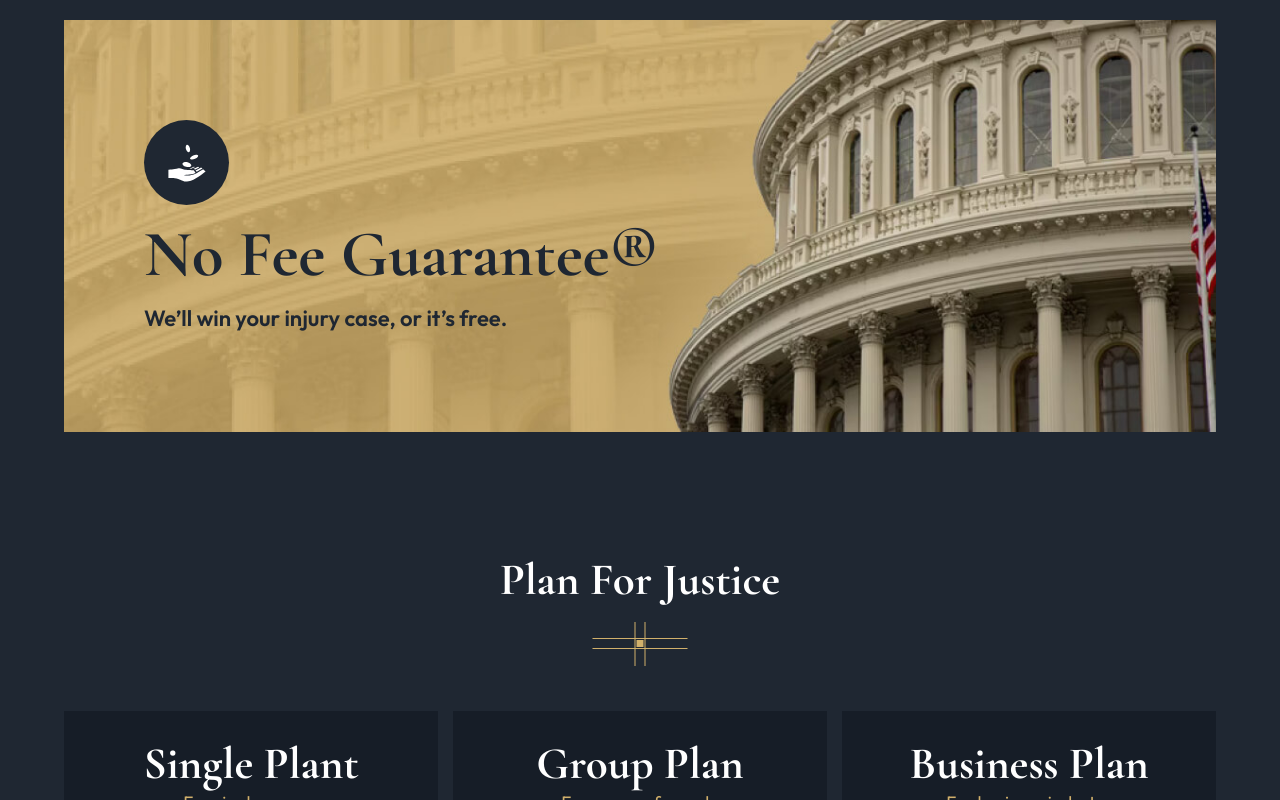
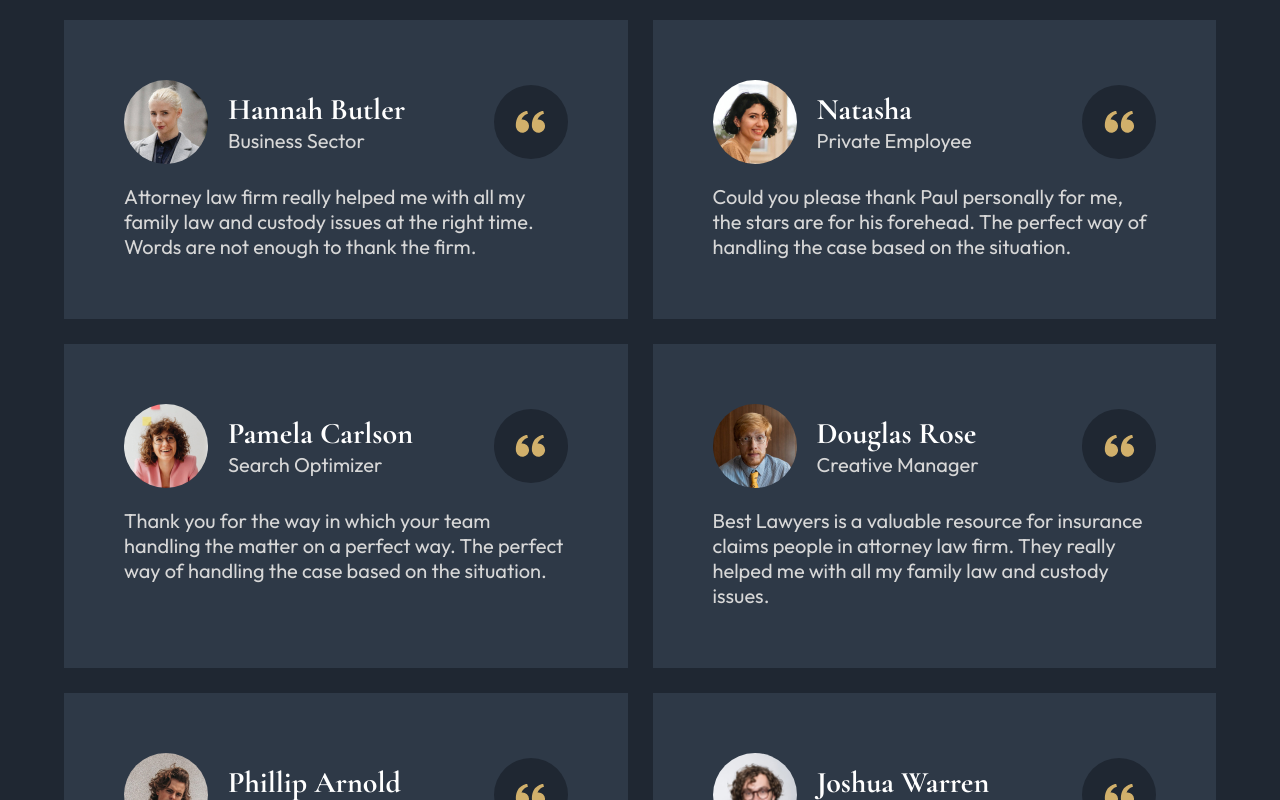
Before and after one commit to MohamedHabibFrigui/Law-Firm, a React (Vite) app: page / in a window 1280 px wide. Shown: the part 820-1620 px from the top of the page. Built offline with nearby package versions, Linux system fonts and the light colour scheme.

Commit message:
Add Testimonial card and section, and complete Testimonial page

```diff
--- a/src/App.jsx
+++ b/src/App.jsx
@@ -2,13 +2,15 @@ import "./App.scss";
 import About from "./pages/About";
 import Home from "./pages/Home";
 import Pricing from "./pages/Pricing";
+import Testimonial from "./pages/Testimonial";
 
 function App() {
   return (
     <div className="app">
       {/* <Home /> */}
       {/* <About /> */}
-      <Pricing />
+      {/* <Pricing /> */}
+      <Testimonial />
     </div>
   );
 }
--- /dev/null
+++ b/src/components/TestimonialCard/TestimonialCard.jsx
@@ -0,0 +1,24 @@
+import "./TestimonialCard.scss";
+import { BiSolidQuoteAltLeft } from "react-icons/bi";
+
+const TestimonialCard = ({ img, name, profession, text }) => {
+  return (
+    <div className="testimonialCard">
+      <header className="flexBetween">
+        <div className="person flexBetween">
+          <img src={img} alt="person" />
+          <div className="personDesc">
+            <h6>{name}</h6>
+            <p>{profession}</p>
+          </div>
+        </div>
+        <div className="iconContainer center">
+          <BiSolidQuoteAltLeft className="quoteIcon" />
+        </div>
+      </header>
+      <p className="text">{text}</p>
+    </div>
+  );
+};
+
+export default TestimonialCard;
--- /dev/null
+++ b/src/components/TestimonialCard/TestimonialCard.scss
@@ -0,0 +1,46 @@
+.testimonialCard {
+  background-color: var(--main-gray);
+  padding: 60px;
+  header {
+    margin-bottom: 20px;
+
+    .person {
+      img {
+        width: 84px;
+        height: 84px;
+        object-fit: cover;
+        border-radius: 50%;
+        margin-right: 20px;
+      }
+    }
+    .iconContainer {
+      width: 74px;
+      height: 74px;
+      border-radius: 50%;
+      background-color: var(--dark-gray);
+
+      .quoteIcon {
+        font-size: 35px;
+        color: var(--main-yellow);
+      }
+    }
+  }
+}
+
+@media screen and (max-width: 1279.98px) {
+  .testimonialCard {
+    padding: 30px;
+  }
+}
+@media screen and (max-width: 767.98px) {
+  .testimonialCard header {
+    .iconContainer {
+      display: none;
+    }
+  }
+}
+@media screen and (max-width: 478.98px) {
+  .testimonialCard {
+    padding: 20px;
+  }
+}
--- /dev/null
+++ b/src/components/TestimonialSection/TestimonialSection.jsx
@@ -0,0 +1,49 @@
+import TestimonialCard from "../TestimonialCard/TestimonialCard";
+import "./TestimonialSection.scss";
+
+const TestimonialSection = () => {
+  return (
+    <section className="testimonialSection">
+      <div className="container">
+        <TestimonialCard
+          img="person4.jpg"
+          name="Hannah Butler"
+          profession="Business Sector"
+          text="Attorney law firm really helped me with all my family law and custody issues at the right time. Words are not enough to thank the firm."
+        />
+        <TestimonialCard
+          img="person3.jpg"
+          name="Natasha"
+          profession="Private Employee"
+          text="Could you please thank Paul personally for me, the stars are for his forehead. The perfect way of handling the case based on the situation."
+        />
+        <TestimonialCard
+          img="person7.jpg"
+          name="Pamela Carlson"
+          profession="Search Optimizer"
+          text="Thank you for the way in which your team handling the matter on a perfect way. The perfect way of handling the case based on the situation."
+        />
+        <TestimonialCard
+          img="person6.jpg"
+          name="Douglas Rose"
+          profession="Creative Manager"
+          text="Best Lawyers is a valuable resource for insurance claims people in attorney law firm. They really helped me with all my family law and custody issues."
+        />
+        <TestimonialCard
+          img="person5.jpg"
+          name="Phillip Arnold"
+          profession="Bus Driver"
+          text="Thank you for the way in which your team handling the matter on a perfect way. They give me a big relief in this case with more confident."
+        />
+        <TestimonialCard
+          img="person8.jpg"
+          name="Joshua Warren"
+          profession="Private Engineer"
+          text="I frequently check the Best Lawyers list to select an attorney in areas too familiar with at the end they came and lead to achive the justice."
+        />
+      </div>
+    </section>
+  );
+};
+
+export default TestimonialSection;
--- /dev/null
+++ b/src/components/TestimonialSection/TestimonialSection.scss
@@ -0,0 +1,17 @@
+.testimonialSection {
+  padding: var(--section-padding);
+  background-color: var(--dark-gray);
+
+  .container {
+    display: grid;
+    grid-template-columns: repeat(2, 1fr);
+    gap: 25px;
+  }
+}
+
+// RESPONSIVE
+@media screen and (max-width: 991.98px) {
+  .testimonialSection .container {
+    grid-template-columns: repeat(1, 1fr);
+  }
+}
--- a/src/pages/Pricing.jsx
+++ b/src/pages/Pricing.jsx
@@ -6,7 +6,7 @@ import Footer from "../components/Footer/Footer";
 
 const Pricing = () => {
   return (
-    <div className="pricingPagin">
+    <div className="pricingPage">
       <SectionHeader sectionTitle="Pricing" />
       <FeeSection />
       <PricingSection />
--- /dev/null
+++ b/src/pages/Testimonial.jsx
@@ -0,0 +1,19 @@
+import AppointmentSection from "../components/AppointmentSection/AppointmentSection";
+import ConsultationSection from "../components/ConsultationSection/ConsultationSection";
+import Footer from "../components/Footer/Footer";
+import SectionHeader from "../components/SectionHeader/SectionHeader";
+import TestimonialSection from "../components/TestimonialSection/TestimonialSection";
+
+const Testimonials = () => {
+  return (
+    <div className="testimonialsPage">
+      <SectionHeader sectionTitle="Testimonial" />
+      <TestimonialSection />
+      <ConsultationSection />
+      <AppointmentSection />
+      <Footer />
+    </div>
+  );
+};
+
+export default Testimonials;
```
Also changed, not shown: public/person7.jpg (added), public/person8.jpg (added).
